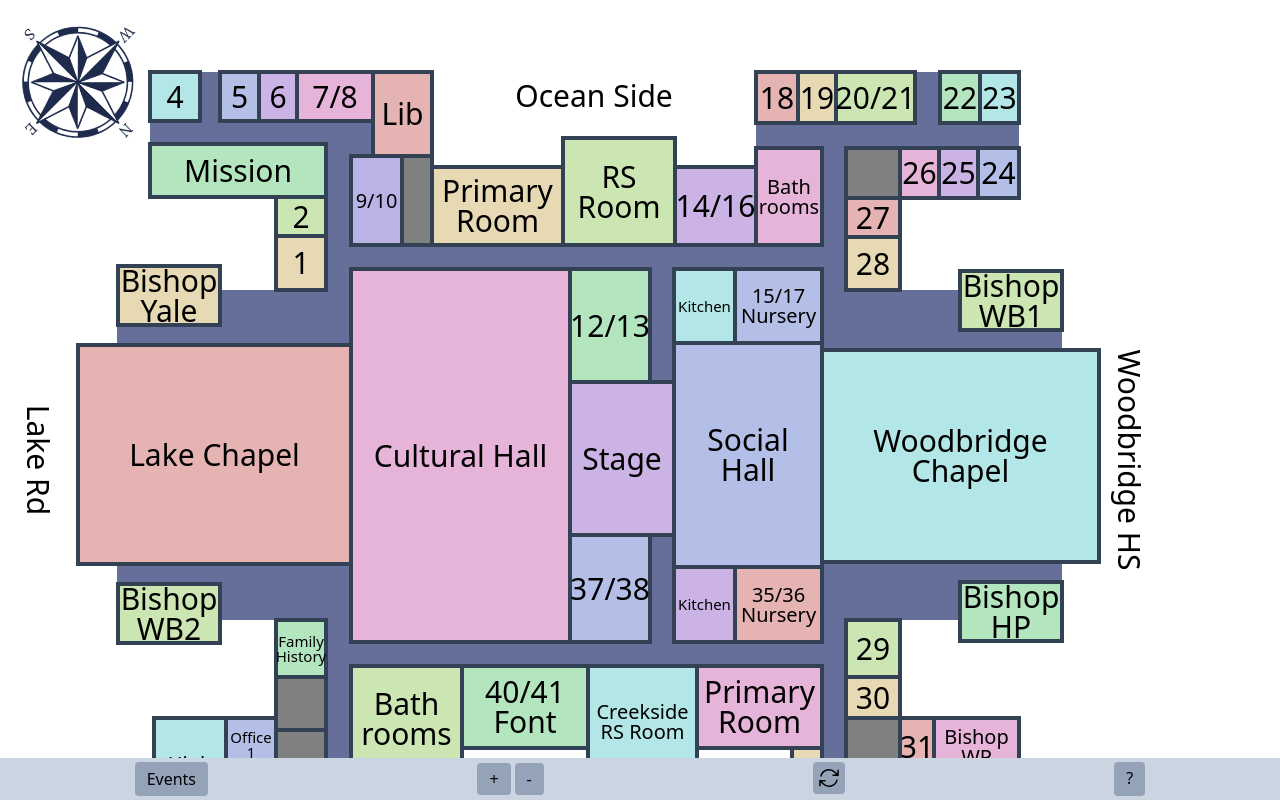
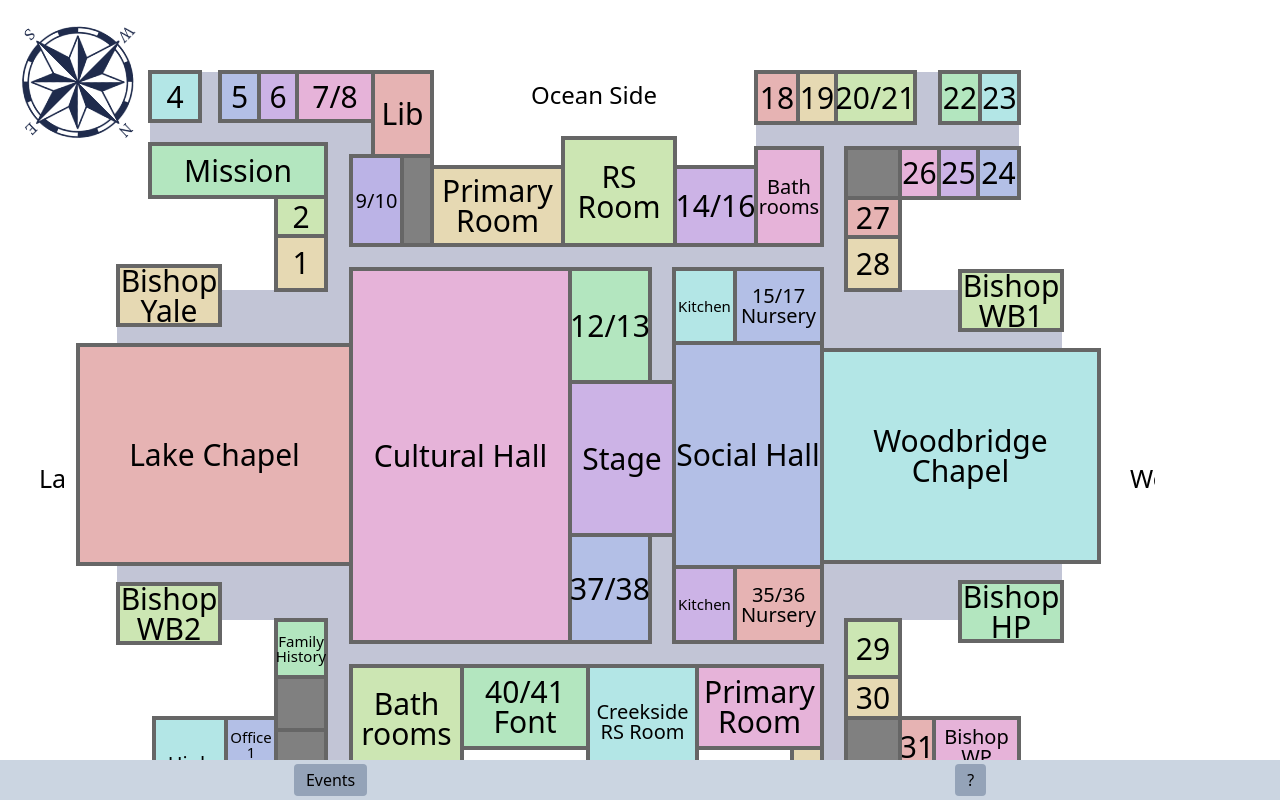
Before and after one commit to trevorallred/23lake, a Next.js app: page / in a window 1280 px wide. Built offline with nearby package versions, Linux system fonts and the light colour scheme.

Commit message:
convert html to svg

```diff
--- a/src/components/Compass.tsx
+++ b/src/components/Compass.tsx
@@ -1,32 +1,19 @@
 import Image from 'next/image'
-import { Direction } from './map'
 
-export type CompassData = {
-  direction: Direction
-  zoom: number
-}
+export type CompassData = {}
 
-export function Compass({ direction, zoom }: CompassData): JSX.Element {
-  const width = 160 * zoom
-  const rotate = getRotation(direction)
+export function Compass(): JSX.Element {
+  const width = 160
   return (
     <Image
       src="/compass.png"
       alt="compass"
       className="absolute top-0 z-50"
-      style={{
-        rotate: `${rotate + 135}deg`,
-      }}
       width={width}
       height={width}
-      aria-hidden
+      style={{
+        rotate: `${135}deg`,
+      }}
     />
   )
 }
-
-function getRotation(direction: Direction): number {
-  if (direction === 'down') return 180
-  if (direction === 'right') return -90
-  if (direction === 'left') return 90
-  return 0
-}
--- a/src/components/map/Building.tsx
+++ b/src/components/map/Building.tsx
@@ -1,47 +1,32 @@
 import { buildingData } from './data'
 import { Hall } from './Hall'
 import { Label } from './Label'
-import { Plane } from './plane'
-import { Room } from './Room'
-import { Direction, Scenario } from './types'
+import { Room, RoomData } from './Room'
+import { Scenario } from './types'
 
 type Props = {
-  direction: Direction
-  zoom: number
   scenario?: Scenario
 }
 
-const originalWidth = 1178
-const originalHeight = 1090
-
-export function Building({ direction, zoom, scenario }: Props): JSX.Element {
-  const plane = new Plane({ direction, zoom, width: originalWidth, height: originalHeight })
+export function Building({ scenario }: Props): JSX.Element {
+  function isSelected(room: RoomData): boolean | undefined {
+    if (!scenario) return undefined
+    const selected = scenario.rooms.find((r) => r === room.name)
+    return !!selected
+  }
 
   return (
-    <div className="relative" style={{ width: plane.width, height: plane.height }}>
-      {buildingData.labels.map(({ dimensions: oldDims, ...label }) => {
-        let rotation = 0
-        const dimensions = plane.transform({
-          ...oldDims,
-        })
-        return <Label key={label.name} {...label} dimensions={dimensions} />
+    <svg width="1178" height="900">
+      {buildingData.halls.map((item, index) => {
+        return <Hall key={index} {...item} />
       })}
-      {buildingData.halls.map(({ dimensions: oldDims }, index) => {
-        const dimensions = plane.transform(oldDims)
-        return <Hall key={index} dimensions={dimensions} />
+      {buildingData.rooms.map((item, index) => {
+        const key = item.id ?? item.name ?? index
+        return <Room key={key} {...item} selected={isSelected(item)} />
       })}
-      {buildingData.rooms.map(({ dimensions: oldDims, ...room }, index) => {
-        let selected: boolean | undefined = undefined
-        if (scenario) {
-          const found = scenario.rooms.find((r) => r === room.name)
-          selected = !!found
-        }
-
-        const dimensions = plane.transform(oldDims)
-        return (
-          <Room key={room.id ?? room.name ?? index} {...room} dimensions={dimensions} zoom={zoom} selected={selected} />
-        )
-      })}
-    </div>
+      {buildingData.labels.map((item) => (
+        <Label key={item.name} {...item} />
+      ))}
+    </svg>
   )
 }
--- a/src/components/map/Hall.tsx
+++ b/src/components/map/Hall.tsx
@@ -1,4 +1,3 @@
-import { BorderDiv } from './BorderDiv'
 import { Dimensions } from './types'
 
 export type HallData = {
@@ -7,17 +6,16 @@ export type HallData = {
 
 export function Hall({ dimensions }: HallData): JSX.Element {
   const color = 230
-  const lightness = 50
+  const lightness = 80
   const saturation = 20
   const opacity = 100
   return (
-    <BorderDiv dimensions={dimensions} borderWidth={0} className="">
-      <div
-        className="printBackground w-full h-full print:bg-slate-500"
-        style={{
-          backgroundColor: `hsla(${color}, ${saturation}%, ${lightness}%, ${opacity}%)`,
-        }}
-      />
-    </BorderDiv>
+    <rect
+      x={dimensions.left}
+      y={dimensions.top}
+      width={dimensions.right - dimensions.left}
+      height={dimensions.bottom - dimensions.top}
+      fill={`hsla(${color}, ${saturation}%, ${lightness}%, ${opacity}%)`}
+    />
   )
 }
--- a/src/components/map/Label.tsx
+++ b/src/components/map/Label.tsx
@@ -1,38 +1,46 @@
 import clsx from 'clsx'
-import { BorderDiv } from './BorderDiv'
 import { Dimensions } from './types'
 
 export type LabelData = {
   name: string
-  dimensions: Dimensions
+  dimensions: Pick<Dimensions, 'top' | 'left'>
+  rotate?: 90 | -90
 }
 
-export function Label({ name, dimensions }: LabelData): JSX.Element {
-  const { left, right, top, bottom } = dimensions
-  const width = right - left
-  const height = bottom - top
+export function Label({ name, dimensions, rotate }: LabelData): JSX.Element {
+  const { left, top } = dimensions
+  const width = rotate === undefined ? 300 : 50
+  const height = rotate === undefined ? 50 : 300
 
-  const rotate = height / width > 1.5
-  const length = rotate ? height : width
+  let transform = undefined
+  if (rotate === 90) {
+    transform = 'translateX(-50%) translateY(-50%) rotate(-90deg);'
+  }
+  if (rotate === -90) {
+    transform = 'translateX(-50%) translateY(-50%) rotate(-90deg);'
+  }
 
   return (
-    <BorderDiv dimensions={dimensions}>
-      <div className="w-full h-full z-30">
+    <foreignObject x={left} y={top} width={width} height={height}>
+      {transform ? (
+        <div>
           <p
-          className={clsx([rotate && 'rotate-90', 'flex justify-center items-center'])}
+            className={clsx(['whitespace-nowrap absolute'])}
             style={{
-            // backgroundColor: 'goldenrod',
-            fontSize: length / 10,
-            transformOrigin: 'top left',
-            width: rotate ? height : width,
-            height: rotate ? width : height,
-            position: 'relative',
-            left: rotate ? width : undefined,
+              top: '50%',
+              left: '50%',
+              transform,
+              fontSize: 25,
             }}
           >
             {name}
           </p>
         </div>
-    </BorderDiv>
+      ) : (
+        <div className="flex h-full items-center justify-center">
+          <p className="text-2xl">{name}</p>
+        </div>
+      )}
+    </foreignObject>
   )
 }
--- a/src/components/map/Room.tsx
+++ b/src/components/map/Room.tsx
@@ -1,4 +1,3 @@
-import { BorderDiv } from './BorderDiv'
 import { Dimensions } from './types'
 
 export type RoomData = {
@@ -12,15 +11,12 @@ export function Room({
   name,
   color,
   dimensions,
-  zoom,
   selected,
 }: RoomData & {
-  zoom: number
   selected?: boolean
 }): JSX.Element {
   const lightness = 80
   const saturation = 50
-  const rotate = 0
   function getBgColor(): string {
     if (selected === undefined || selected) {
       if (color) return `hsla(${color}, ${saturation}%, ${lightness}%, 100%)`
@@ -36,26 +32,31 @@ export function Room({
     const width = right - left
     const widthPerChar = width / maxLength
 
-    if (widthPerChar < 10) return zoom * 15
-    if (widthPerChar < 15) return zoom * 20
-    return zoom * 30
+    if (widthPerChar < 10) return 15
+    if (widthPerChar < 15) return 20
+    return 30
   }
 
+  const { left, top, bottom, right } = dimensions
+  const height = bottom - top
+  const width = right - left
+
   return (
-    <BorderDiv dimensions={dimensions} borderWidth={zoom * 4}>
-      <div
-        className="printBackground flex h-full p-2 items-center justify-center"
+    <g>
+      <rect x={left} y={top} width={width} height={height} fill={getBgColor()} stroke="#666666" strokeWidth={4} />
+      <foreignObject x={left} y={top} width={width} height={height}>
+        <div className="flex justify-center items-center h-full">
+          <p
             style={{
-          printColorAdjust: 'exact',
-          backgroundColor: getBgColor(),
-          lineHeight: zoom * 1,
-          transform: rotate ? `rotate(${rotate}deg)` : undefined,
+              textAlign: 'center',
+              lineHeight: 1,
+              fontSize: getFontSize(),
             }}
           >
-        <p className="text-center" style={{ fontSize: getFontSize(), lineHeight: 1 }}>
             {name}
           </p>
         </div>
-    </BorderDiv>
+      </foreignObject>
+    </g>
   )
 }
--- a/src/components/map/data.ts
+++ b/src/components/map/data.ts
@@ -10,19 +10,21 @@ export const buildingData: BuildingData = {
   labels: [
     {
       name: 'Ocean Side',
-      dimensions: { left: 444, top: 70, right: 444 + 300, bottom: 70 + 50 },
+      dimensions: { left: 444, top: 70 },
     },
     {
       name: 'Creek Side',
-      dimensions: { left: 480, top: 795, right: 480 + 300, bottom: 50 + 795 },
+      dimensions: { left: 480, top: 795 },
     },
     {
       name: 'Lake Rd',
-      dimensions: { left: 14, top: 310, right: 14 + 50, bottom: 310 + 300 },
+      dimensions: { left: 14, top: 310 },
+      rotate: -90,
     },
     {
       name: 'Woodbridge HS',
-      dimensions: { left: 1105, top: 310, right: 1105 + 50, bottom: 310 + 300 },
+      dimensions: { left: 1105, top: 310 },
+      rotate: 90,
     },
   ],
   rooms: [
--- a/src/pages/_app.css
+++ b/src/pages/_app.css
@@ -4,7 +4,7 @@
 
 @media print {
   @page {
-    /* size: landscape; */
+    size: landscape;
   }
   .printBackground {
     print-color-adjust: exact;
--- a/src/pages/index.tsx
+++ b/src/pages/index.tsx
@@ -1,10 +1,8 @@
-import { Building, Compass, Direction, Layout, Scenario, scenarios } from '@/components'
+import { Building, Compass, Layout, Scenario, scenarios } from '@/components'
 import Link from 'next/link'
 import { useState } from 'react'
 
 function IndexPage() {
-  const [direction, setDirection] = useState<Direction>('up')
-  const [zoom, setZoom] = useState(1)
   const [showScenarios, setShowScenarios] = useState(false)
   const [scenario, setScenario] = useState<Scenario>()
 
@@ -17,8 +15,8 @@ function IndexPage() {
     <Layout>
       <div className="flex flex-col h-full">
         <div className="flex-1 relative overflow-auto">
-          <Building direction={direction} zoom={zoom} scenario={scenario} />
-          <Compass direction={direction} zoom={zoom} />
+          <Building scenario={scenario} />
+          <Compass />
         </div>
         {showScenarios && (
           <div className="grid grid-cols-2 space-x-2 space-y-2 justify-around bg-green-800 p-2">
@@ -44,47 +42,6 @@ function IndexPage() {
             <button className="px-3 py-1 bg-slate-400 rounded" onClick={() => setShowScenarios(!showScenarios)}>
               Events
             </button>
-            <div className="flex space-x-1 items-center">
-              <button
-                className="px-3 py-1 bg-slate-400 rounded"
-                onClick={() => {
-                  setZoom(zoom * 1.2)
-                }}
-              >
-                +
-              </button>
-              <button
-                className="px-3 py-1 bg-slate-400 rounded"
-                onClick={() => {
-                  setZoom(zoom * 0.8)
-                }}
-              >
-                -
-              </button>
-            </div>
-            <div>
-              <button
-                className="p-1 bg-slate-400 rounded"
-                onClick={() => {
-                  setDirection(getNext(direction))
-                }}
-              >
-                <svg
-                  xmlns="http://www.w3.org/2000/svg"
-                  fill="none"
-                  viewBox="0 0 24 24"
-                  strokeWidth={1.5}
-                  stroke="currentColor"
-                  className="w-6 h-6"
-                >
-                  <path
-                    strokeLinecap="round"
-                    strokeLinejoin="round"
-                    d="M16.023 9.348h4.992v-.001M2.985 19.644v-4.992m0 0h4.992m-4.993 0l3.181 3.183a8.25 8.25 0 0013.803-3.7M4.031 9.865a8.25 8.25 0 0113.803-3.7l3.181 3.182m0-4.991v4.99"
-                  />
-                </svg>
-              </button>
-            </div>
             <Link
               href="/about"
               className="px-3 py-1 bg-slate-400 rounded"
@@ -105,15 +62,4 @@ function IndexPage() {
   )
 }
 
-// function hourStr(hour: number): string {
-//   return `${Math.floor(hour)}:${60 * (hour % 1)} ${hour < 12 ? 'am' : 'pm'}`
-// }
-
-function getNext(direction: Direction): Direction {
-  if (direction === 'up') return 'left'
-  if (direction === 'left') return 'down'
-  if (direction === 'down') return 'right'
-  return 'up'
-}
-
 export default IndexPage
```
Also changed, not shown: src/pages/print.tsx (+13 -6 lines), public/arrow.png (added). Lines whose indentation alone changed are shown as unchanged.
